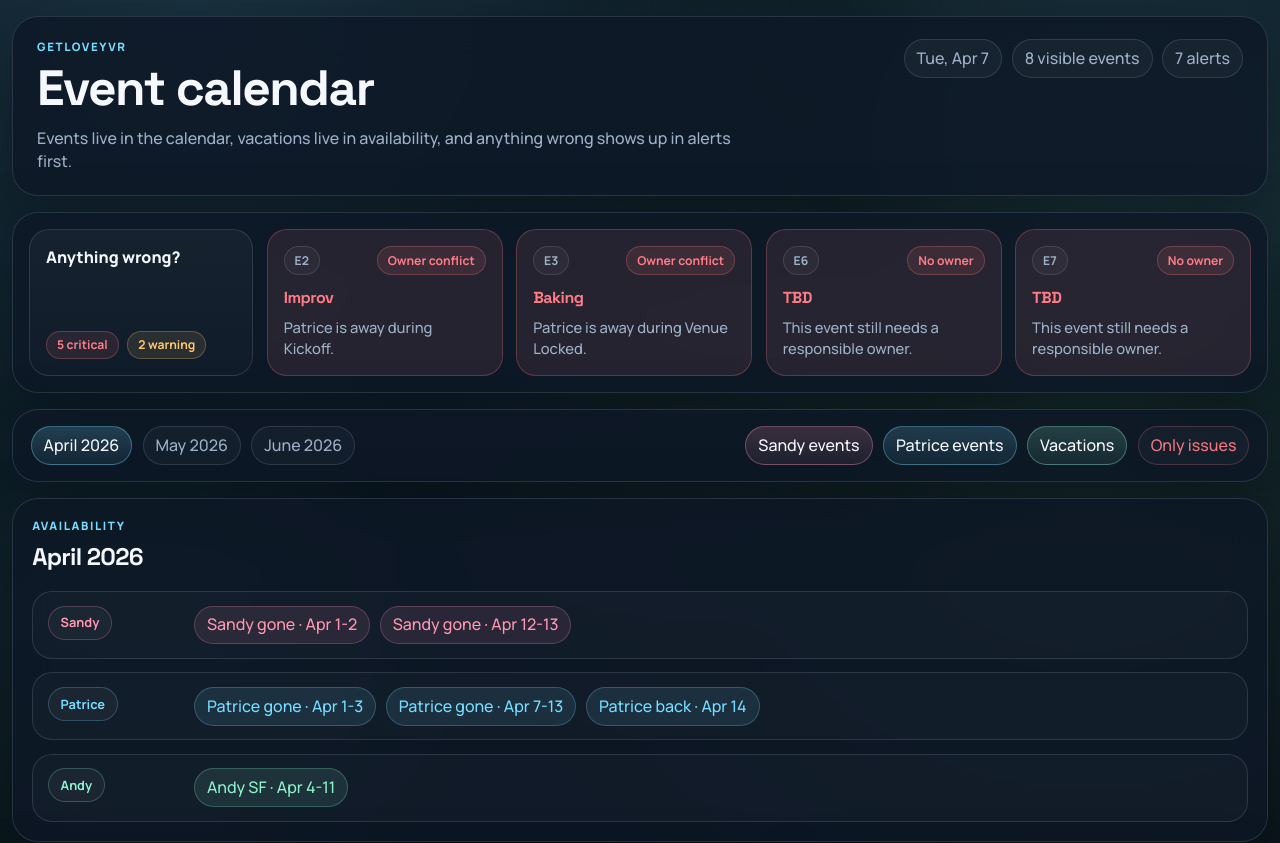
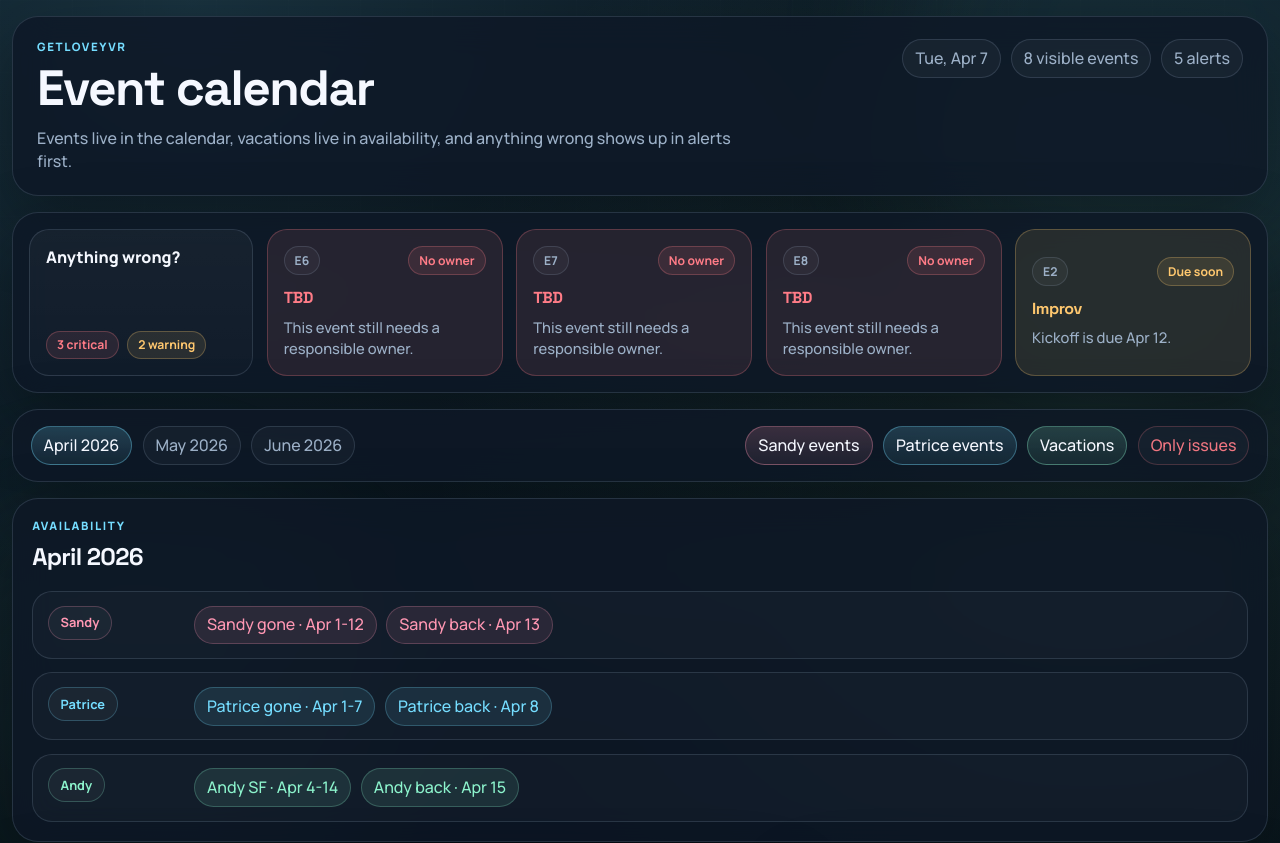
Before and after one commit to andyl2020/GetLoveYVR-Dashboard, a React (Vite) app: page / in a window 1280 px wide. Shown: the top 843 px of the page. Built offline with nearby package versions, Linux system fonts and the light colour scheme.

Commit message:
Correct vacation dates and return days

```diff
--- a/src/data.js
+++ b/src/data.js
@@ -237,48 +237,39 @@ export const BREAK_MARKERS = [
 
 export const VACATION_BLOCKS = [
   {
-    id: "sandy-trip-1",
+    id: "sandy-gone",
     owner: "Sandy",
     label: "Sandy gone",
     tone: "rose",
     start: "2026-04-01",
-    end: "2026-04-02",
-    details: "Early April trip",
+    end: "2026-04-12",
+    details: "Away through April 12",
   },
   {
-    id: "sandy-trip-2",
+    id: "sandy-back",
     owner: "Sandy",
-    label: "Sandy gone",
+    label: "Sandy back",
     tone: "rose",
-    start: "2026-04-12",
     end: "2026-04-13",
-    details: "Mid-April trip",
+    start: "2026-04-13",
+    details: "Return day",
   },
   {
-    id: "patrice-trip-1",
+    id: "patrice-gone",
     owner: "Patrice",
     label: "Patrice gone",
     tone: "cyan",
-    start: "2026-03-30",
-    end: "2026-04-03",
-    details: "Trip 1",
-  },
-  {
-    id: "patrice-trip-2",
-    owner: "Patrice",
-    label: "Patrice gone",
-    tone: "cyan",
-    start: "2026-04-07",
-    end: "2026-04-13",
-    details: "Trip 2",
+    start: "2026-03-26",
+    end: "2026-04-07",
+    details: "Away through April 7",
   },
   {
     id: "patrice-return",
     owner: "Patrice",
     label: "Patrice back",
     tone: "cyan",
-    start: "2026-04-14",
-    end: "2026-04-14",
+    start: "2026-04-08",
+    end: "2026-04-08",
     details: "Return day",
   },
   {
@@ -287,7 +278,16 @@ export const VACATION_BLOCKS = [
     label: "Andy SF",
     tone: "mint",
     start: "2026-04-04",
-    end: "2026-04-11",
-    details: "San Francisco trip",
+    end: "2026-04-14",
+    details: "Away in SF through April 14",
+  },
+  {
+    id: "andy-back",
+    owner: "Andy",
+    label: "Andy back",
+    tone: "mint",
+    start: "2026-04-15",
+    end: "2026-04-15",
+    details: "Return day",
   },
 ];
```
